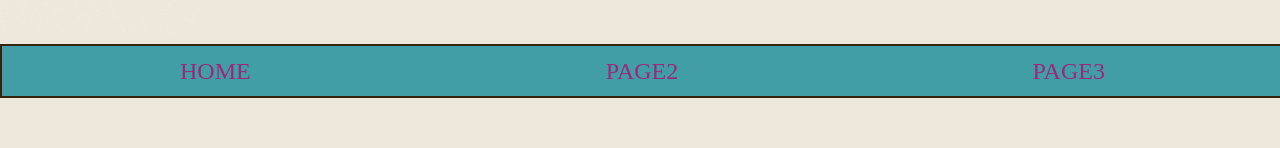
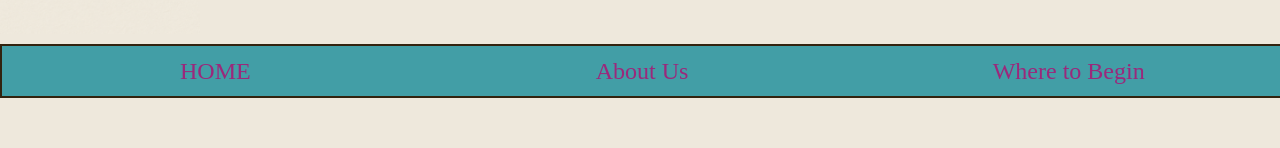
Before and after one commit to Leone2004/WDD130-Sanderson, a plain HTML site: page Page3.html in a window 1280 px wide. Shown: the part 166-314 px from the top of the page. Drawn offline with Linux system fonts and the light colour scheme.

Commit message:
Updated Nav titles

```diff
--- a/Page3.html
+++ b/Page3.html
@@ -14,8 +14,8 @@
     <h1>Rings Matter</h1>
     <nav>
         <a href="index.html">HOME</a>
-        <a href="page2.html">PAGE2</a>
-        <a href="page3.html">PAGE3</a>
+        <a href="page2.html">About Us</a>
+        <a href="page3.html">Where to Begin</a>
     </nav>
 </header>
 
```
